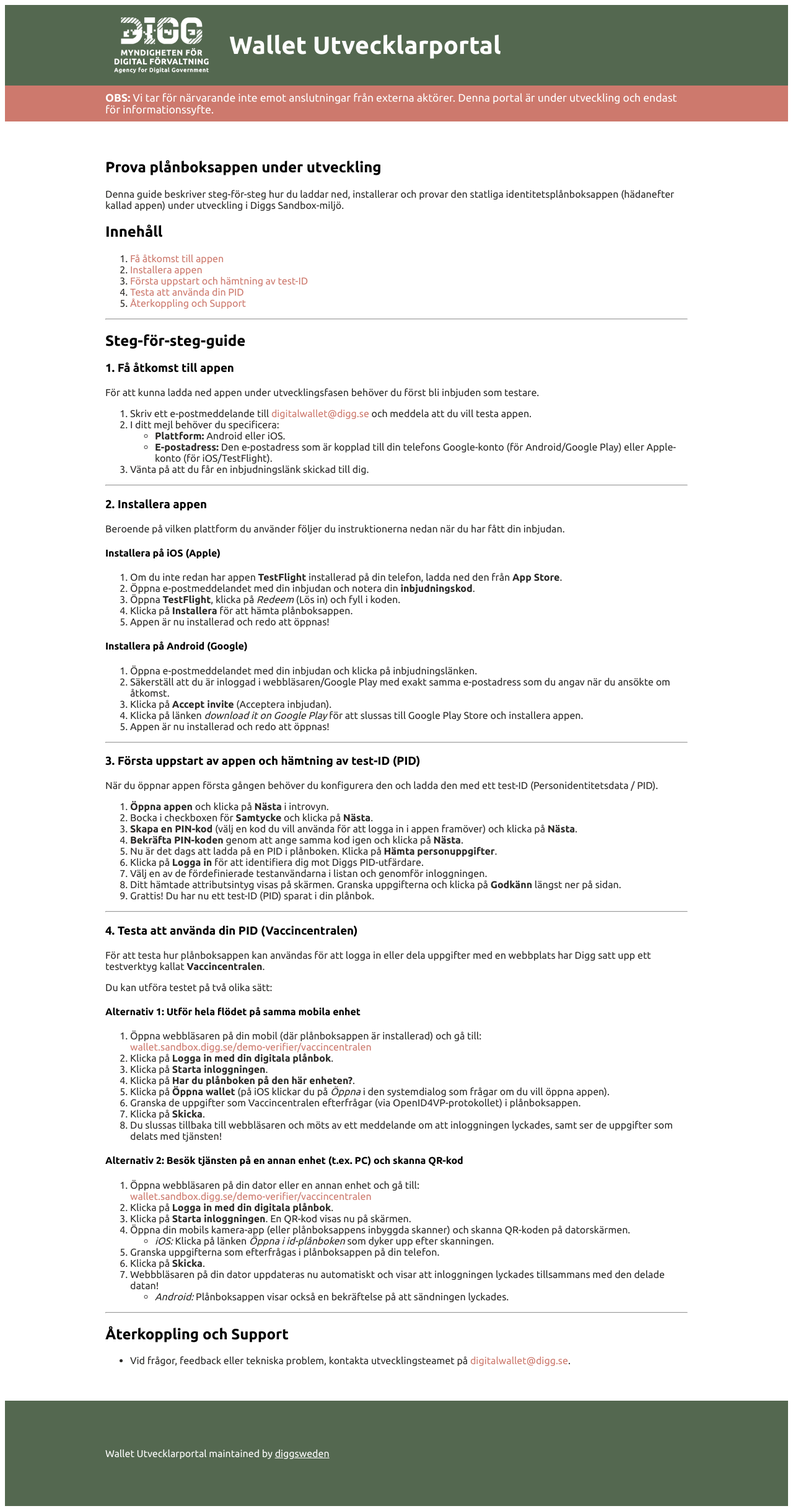
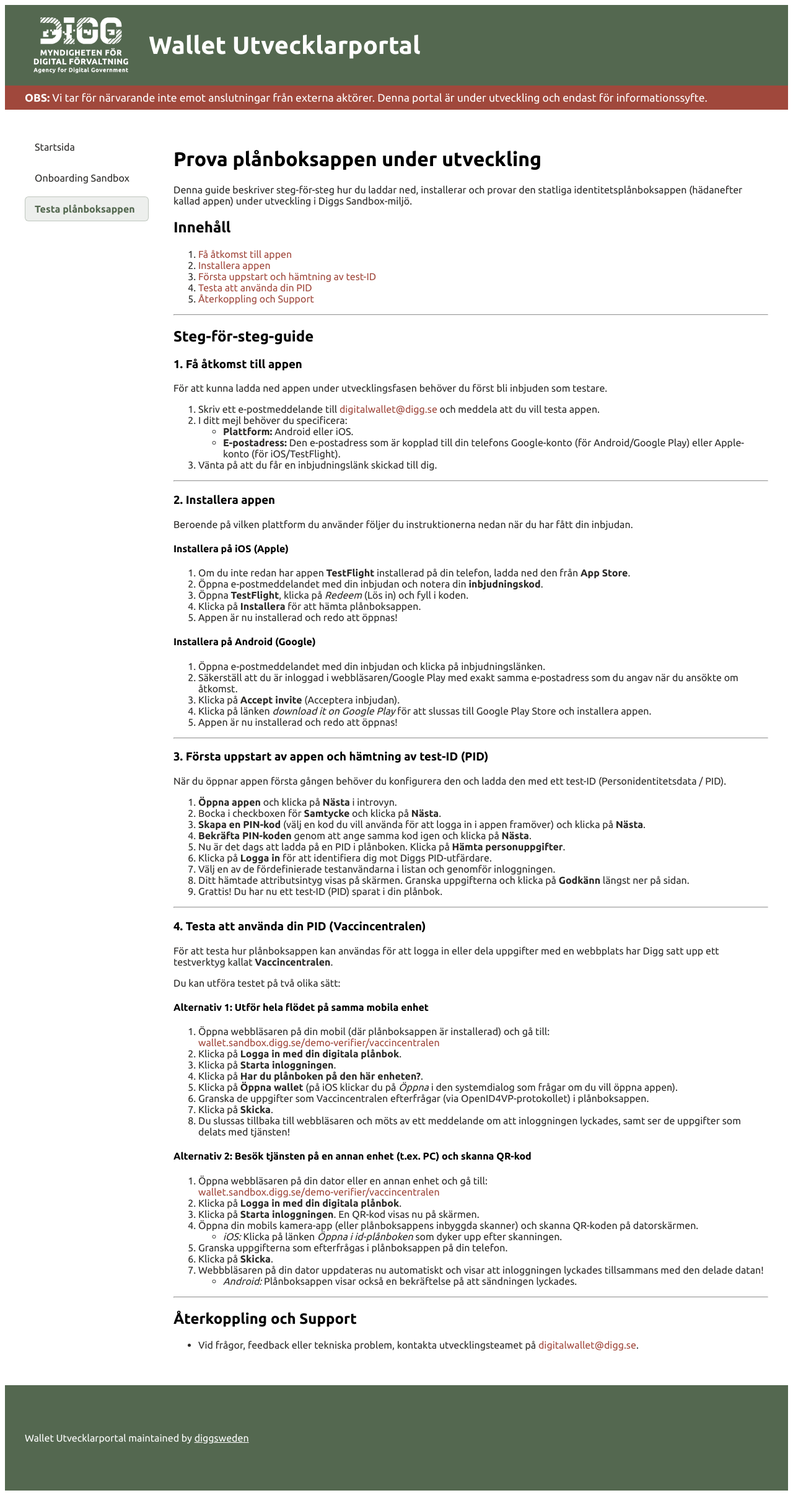
Before and after one commit to diggsweden/wallet-utvecklarportal, a Jekyll site: the page built from pages/prova-planboksappen.md, in a window 1280 px wide. Shown: the whole page at 62% size. Built offline with Jekyll 4.4.1, drawn with Linux system fonts in a browser that asks for light colours; after the commit the page ends 2413 px from its top, so only the background shows below that.

Commit message:
feat(layout): add sidebar navigation and accessibility improvements
Signed-off-by: Christoffer Killander <extern.christoffer.killander@digg.se>

```diff
--- a/_layouts/default.html
+++ b/_layouts/default.html
@@ -11,7 +11,7 @@
   <body>
     <div id="header_wrap" class="outer">
         <header class="inner">
-          <a href="{{ "/" | relative_url }}" id="logo_home_link"></a>
+          <a href="{{ "/" | relative_url }}" id="logo_home_link" aria-label="Till startsidan"></a>
           <h1 id="project_title">{{ site.title | default: site.github.repository_name }}</h1>
         </header>
     </div>
@@ -24,9 +24,22 @@
     </div>
 
     <div id="main_content_wrap" class="outer">
-      <section id="main_content" class="inner">
-        {{ content }}
-      </section>
+      <main id="main_content" class="inner">
+        <div class="layout-wrapper">
+          <aside class="sidebar">
+            <nav>
+              <ul>
+                <li><a href="{{ "/" | relative_url }}" class="{% if page.url == '/' %}active{% endif %}">Startsida</a></li>
+                <li><a href="{{ "/pages/onboarding.html" | relative_url }}" class="{% if page.url == '/pages/onboarding.html' or page.url == '/pages/onboarding/' %}active{% endif %}">Onboarding Sandbox</a></li>
+                <li><a href="{{ "/pages/prova-planboksappen.html" | relative_url }}" class="{% if page.url == '/pages/prova-planboksappen.html' or page.url == '/pages/prova-planboksappen/' %}active{% endif %}">Testa plånboksappen</a></li>
+              </ul>
+            </nav>
+          </aside>
+          <div class="content-body">
+            {{ content }}
+          </div>
+        </div>
+      </main>
     </div>
 
     <div id="footer_wrap" class="outer">
--- a/assets/css/style.scss
+++ b/assets/css/style.scss
@@ -6,7 +6,7 @@
 
 // Custom Variables from Figma Designsystem
 $primary-olive: #546850;
-$accent-red: #CD796D;
+$accent-red: #A0483C; // Darkened from #CD796D to meet WCAG AA contrast
 $text-dark: #2B2A28;
 $bg-light: #F5F5F5;
 
@@ -22,7 +22,7 @@ body {
 }
 .inner {
   position: relative;
-  max-width: 940px;
+  max-width: 1200px;
   margin: 0 auto;
   padding: 20px 10px;
 }
@@ -128,6 +128,60 @@ a {
   padding: 40px 10px;
 }
 
+// 2-Column Layout
+.layout-wrapper {
+  display: grid;
+  grid-template-columns: 200px 1fr;
+  gap: 40px;
+
+  @media (max-width: 768px) {
+    grid-template-columns: 1fr;
+  }
+}
+
+.sidebar {
+  nav {
+    position: sticky;
+    top: 20px;
+  }
+
+  ul {
+    list-style: none;
+    padding: 0;
+    margin: 0;
+  }
+
+  li {
+    margin-bottom: 10px;
+  }
+
+  a {
+    display: block;
+    padding: 10px 15px;
+    color: $text-dark;
+    text-decoration: none;
+    border-radius: 6px;
+    border: 1px solid transparent;
+    transition: all 0.2s ease;
+
+    &:hover {
+      background: $bg-light;
+      border-color: #ddd;
+    }
+
+    &.active {
+      background: rgba($primary-olive, 0.1);
+      color: $primary-olive;
+      font-weight: bold;
+      border-color: rgba($primary-olive, 0.3);
+    }
+  }
+}
+
+.content-body {
+  min-width: 0; /* Prevents grid blowout */
+}
+
 // Copy Code Button
 .copy-code-button {
   position: absolute;
```
